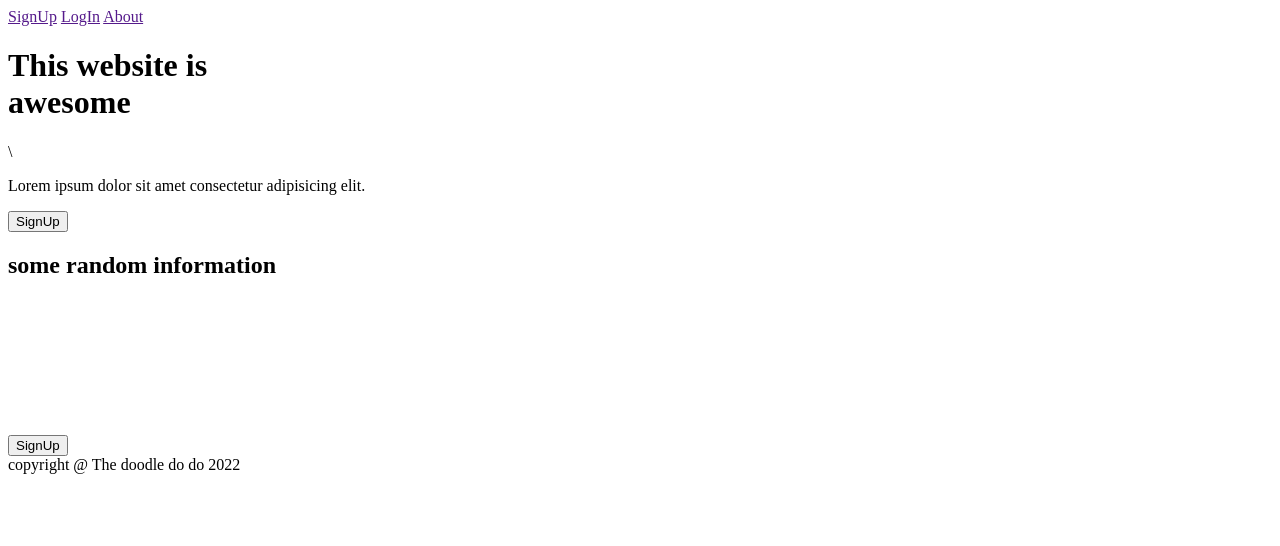
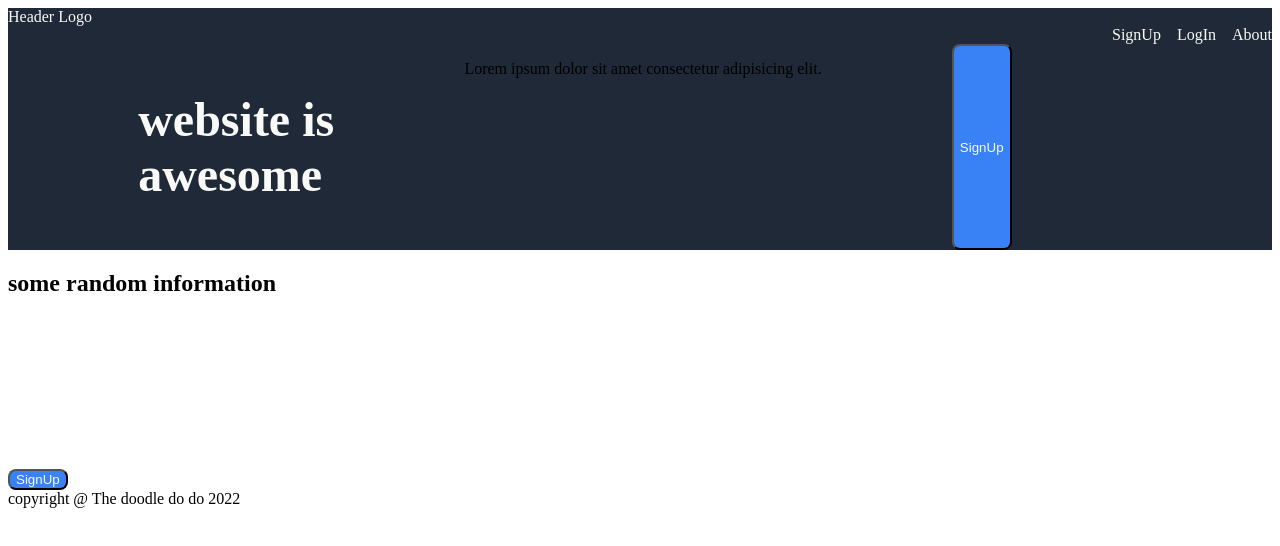
Before and after one commit to Mahaar847/Landing-Page, a plain HTML site: page index.html in a window 1280 px wide. Drawn offline with Linux system fonts and the light colour scheme.

Commit message:
css faundamentals final flex box project landing page

```diff
--- a/index.html
+++ b/index.html
@@ -4,23 +4,22 @@
     <meta charset="UTF-8">
     <meta http-equiv="X-UA-Compatible" content="IE=edge">
     <meta name="viewport" content="width=device-width, initial-scale=1.0">
-    <title>Document</title>
+    <title>Landing Page</title>
+    <link rel="stylesheet" href="style.css">
 </head>
 <body>
       <header>
-        <div class="whole-header">
+        <div class="logo">Header Logo</div>
            <div class="first-line">
-                <div class="logo"></div>
                <a href="">SignUp</a>
                <a href="">LogIn</a>
                <a href="">About</a>
            </div>
             <div class="image-heading">
-            <h1>This website is <br> awesome</h1>\
+              <p class="main-heading">website is <br> awesome</p>
               <p>Lorem ipsum dolor sit amet consectetur adipisicing elit.</p>
               <button>SignUp</button>
               <img src="" alt="">
-            </div>
             </div>
       </header>
       <div class="middle-content">
--- /dev/null
+++ b/style.css
@@ -0,0 +1,47 @@
+body {
+    display: flex;
+    flex-direction: column;
+}
+
+
+header {
+    background-color: #1f2937;
+}
+
+
+.main-heading {
+    color: #f9faf8;
+    font-size: 48px;
+    font-weight: bolder;;
+}
+
+.logo {
+    color: #f9faf8;
+    font: size 24px;
+    display: flex;
+    flex-direction: column;
+
+}
+
+button {
+    color: #f9faf8;
+    background-color: #3882f6;
+    border-radius: 8px;
+}
+
+a {
+    color: #f9faf8;
+    text-decoration: none;
+    margin-left: 16px;
+}
+
+.first-line {
+    display: flex;
+    justify-content: flex-end;
+}
+
+.image-heading {
+    display: flex;
+    justify-content: space-evenly;
+
+}
```
Lines whose indentation alone changed are shown as unchanged.
